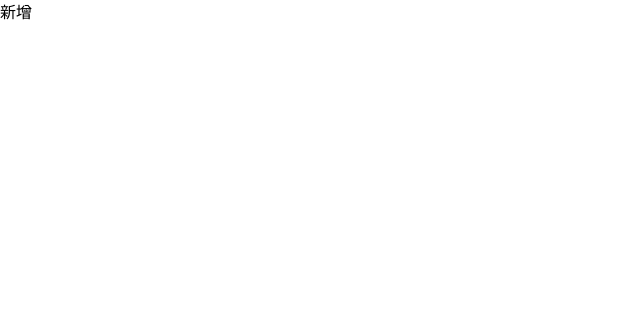
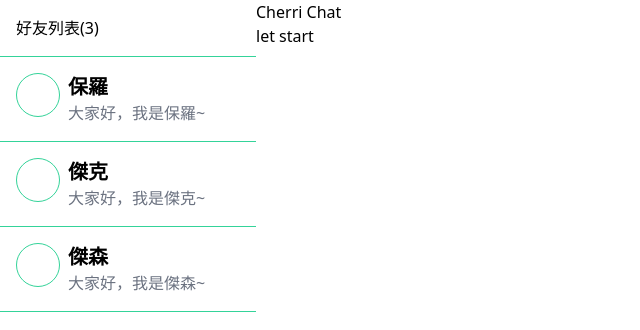
Before and after one commit to ladymei96/Vue_Chat, a Vue app: page / in a window 1280 px wide. Shown: the top 330 px of the page, without its empty margins (0-640 px from the left). Built offline with nearby package versions, Linux system fonts and the light colour scheme.

Commit message:
feat: add AsideList

```diff
--- a/src/App.vue
+++ b/src/App.vue
@@ -1,12 +1,11 @@
 <script setup>
-
+import ChatContent from "@/components/ChatContent.vue";
+import AsideList from "@/components/AsideList.vue";
 </script>
 
 <template>
-  <header>
-    <h1>{{ $t("add.message") }}</h1>
-  </header>
-
-  <main>
-  </main>
+  <div class="flex w-full h-screen">
+    <AsideList class="w-1/5" />
+    <ChatContent class="w-4/5" />
+  </div>
 </template>
--- /dev/null
+++ b/src/components/AsideList.vue
@@ -0,0 +1,47 @@
+<script setup>
+import { reactive } from "vue";
+
+const emit = defineEmits(["emitSelectUser"]);
+
+const userList = reactive([
+  {
+    name: "保羅",
+    text: "大家好，我是保羅~",
+  },
+  {
+    name: "傑克",
+    text: "大家好，我是傑克~",
+  },
+  {
+    name: "傑森",
+    text: "大家好，我是傑森~",
+  },
+]);
+const emitSelectUser = (userName) => {
+  emit("emitSelectUser", userName);
+};
+</script>
+
+<template>
+  <div>
+    <header class="p-4">
+      {{ `${$t("friends.list")}(${userList.length})` }}
+    </header>
+    <div
+      v-for="user of userList"
+      :key="user.name"
+      class="p-4 border-t last:border-b border-emerald-400"
+      @click="emitSelectUser(user.name)"
+    >
+      <div class="flex">
+        <div
+          class="w-11 h-11 border border-emerald-400 rounded-full mr-2"
+        ></div>
+        <div>
+          <h3 class="text-xl font-bold">{{ user.name }}</h3>
+          <p class="text-gray-500">{{ user.text }}</p>
+        </div>
+      </div>
+    </div>
+  </div>
+</template>
--- /dev/null
+++ b/src/components/ChatContent.vue
@@ -0,0 +1,9 @@
+<script setup>
+</script>
+
+<template>
+  <div>
+    <header>Cherri Chat</header>
+    <main>let start</main>
+  </div>
+</template>
```
